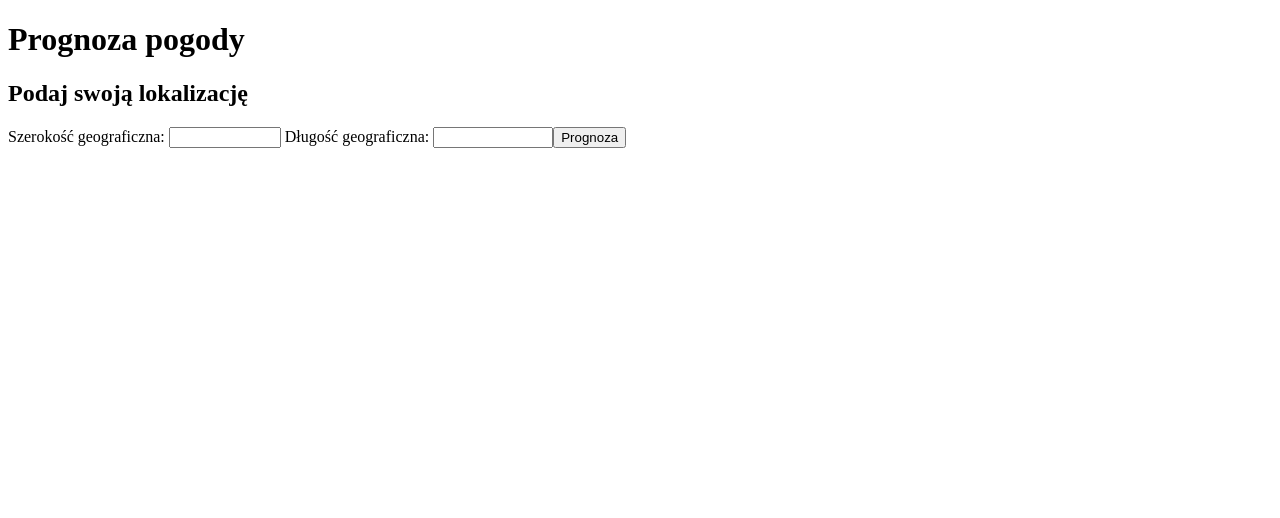
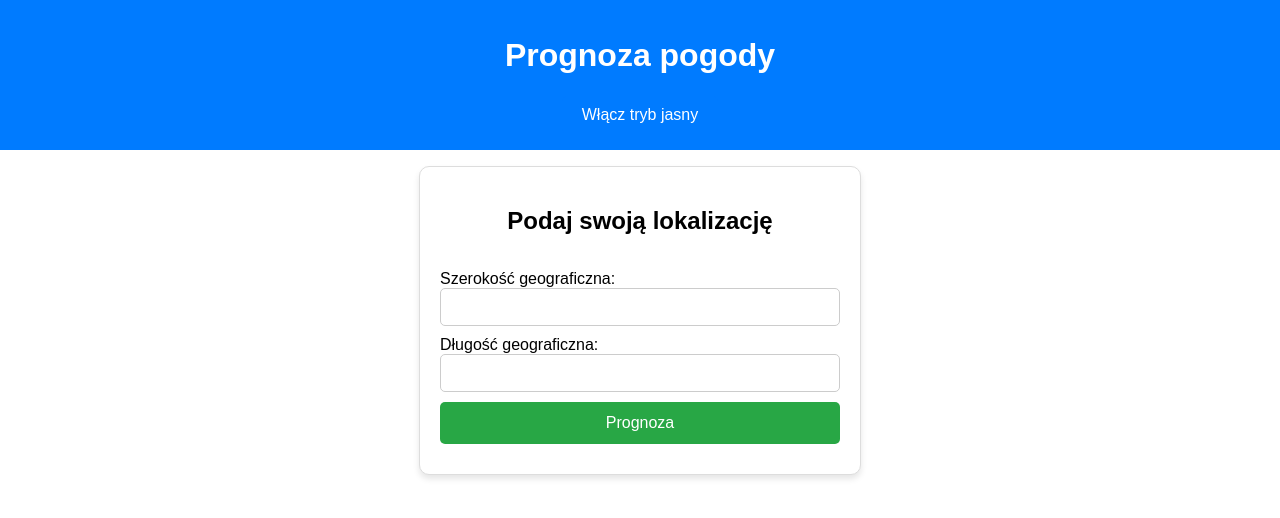
Before and after one commit to masaneo/weather-app-frontend, a Vue app: page / in a window 1280 px wide. Shown: the top 518 px of the page. Built offline with nearby package versions, Linux system fonts and the light colour scheme; the HTML template or start-up script is replaced by a standard one.

Commit message:
small changes in labels texts, add simplistic css

```diff
--- a/src/App.vue
+++ b/src/App.vue
@@ -1,7 +1,10 @@
 <template>
   <div>
     <header>
-      <h1>Prognoza pogody</h1>
+      <h1 @click="this.locationSelected = false">Prognoza pogody</h1>
+      <button @click="toggleTheme">
+        {{ theme === "light" ? "Włącz tryb jasny" : "Włącz tryb ciemny" }}
+      </button>
     </header>
     <main>
       <div v-if="!locationSelected" class="location-selection">
@@ -45,6 +48,7 @@ export default {
       longitude: null,
       forecastData: [],
       weeklySummaryData: [],
+      theme: "light",
     };
   },
   methods: {
@@ -54,12 +58,15 @@ export default {
         const weeklySummaryResponse = await fetchWeeklySummary(this.latitude, this.longitude);
         this.forecastData = forecastResponse.data;
         this.weeklySummaryData = weeklySummaryResponse.data;
-        console.log("weeklySummaryData: ", this.weeklySummaryData);
         this.locationSelected = true;
       } catch (error) {
         alert("Nie udało się uzyskać danych. Sprawdź podaną lokalizację lub spróbuj ponownie.");
       }
     },
+    toggleTheme() {
+      this.theme = this.theme === "light" ? "dark" : "light";
+      document.documentElement.setAttribute("data-theme", this.theme);
+    }
   }
 }
 </script>
--- a/src/components/WeatherTable.vue
+++ b/src/components/WeatherTable.vue
@@ -16,8 +16,8 @@
                     <td>
                         <i :class="getWeatherIcon(day.weather_code)" class="icon"></i>
                     </td>
-                    <td>{{ day.temp_max }}</td>
-                    <td>{{ day.temp_min }}</td>
+                    <td>{{ day.temp_max }}℃</td>
+                    <td>{{ day.temp_min }}℃</td>
                     <td>{{ day.estimated_energy_kwh }}</td>
                 </tr>
             </tbody>
--- a/src/components/WeeklySummary.vue
+++ b/src/components/WeeklySummary.vue
@@ -1,11 +1,12 @@
 <template>
-    <section>
-        <p>Min Temp: {{ minTemp }}</p>
-        <p>Maks Temp: {{ maxTemp }}</p>
-        <p>Średnie ciśnienie: {{ avgPressure }}</p>
-        <p>Średni czas naświetlenia: {{ (avgSunshine / 3600).toFixed(2) }}h ({{ avg_sunshine }}s)</p>
+    <footer>
+        <h2>Ogólne podsumowanie tygodnia:</h2>
+        <p>Minimalna temperatura: {{ minTemp }}℃</p>
+        <p>Maksymalna temperatura: {{ maxTemp }}℃</p>
+        <p>Średnie ciśnienie: {{ avgPressure }}hPa</p>
+        <p>Średni czas naświetlenia: {{ (avgSunshine / 3600).toFixed(2) }}h ({{ avgSunshine }}s)</p>
         <p>Opis tygodnia: {{ weeklySummary }}</p>
-    </section>
+    </footer>
 </template>
 
 <script>
--- a/src/styles.css
+++ b/src/styles.css
@@ -0,0 +1,182 @@
+:root {
+    /* Light Mode Colors */
+    --background-color: #ffffff;
+    --text-color: #000000;
+    --table-header-bg: #f1f1f1;
+    --table-row-bg: #ffffff;
+    --highlight-color: #007bff;
+    --footer-bg: #f9f9f9;
+}
+
+[data-theme="dark"] {
+    /* Dark Mode Colors */
+    --background-color: #121212;
+    --text-color: #e0e0e0;
+    --table-header-bg: #1f1f1f;
+    --table-row-bg: #2a2a2a;
+    --highlight-color: #4db8ff;
+    --footer-bg: #1a1a1a;
+}
+
+body {
+    font-family: 'Arial', sans-serif;
+    margin: 0;
+    padding: 0;
+    background-color: var(--background-color);
+    color: var(--text-color);
+    transition: background-color 0.3s, color 0.3s;
+}
+
+header {
+    padding: 1rem;
+    text-align: center;
+    background-color: var(--highlight-color);
+    color: #fff;
+}
+
+main {
+    padding: 1rem;
+    display: flex;
+    flex-direction: column;
+    gap: 1rem;
+    max-width: 1200px;
+    margin: auto;
+}
+
+.table-container {
+    overflow-x: auto;
+}
+
+table {
+    width: 100%;
+    border-collapse: collapse;
+    margin: 1rem 0;
+}
+
+table th,
+table td {
+    border: 1px solid var(--highlight-color);
+    padding: 0.75rem;
+    text-align: center;
+}
+
+table th {
+    background-color: var(--table-header-bg);
+}
+
+table tr:nth-child(even) {
+    background-color: var(--table-row-bg);
+}
+
+footer {
+    background-color: var(--footer-bg);
+    padding: 1rem;
+    text-align: center;
+    font-size: 0.875rem;
+    border-top: 1px solid var(--highlight-color);
+}
+
+.icon {
+    font-size: 2rem;
+}
+
+@media (max-width: 768px) {
+    table th,
+    table td {
+        font-size: 0.875rem;
+        padding: 0.5rem;
+    }
+
+    .icon {
+        font-size: 1.5rem;
+    }
+}
+
+@media (max-width: 480px) {
+    header {
+        font-size: 1rem;
+    }
+
+    table th,
+    table td {
+        font-size: 0.75rem;
+    }
+
+    footer {
+        font-size: 0.75rem;
+    }
+}
+
+button {
+    padding: 10px 20px;
+    font-size: 16px;
+    border: none;
+    border-radius: 5px;
+    background-color: var(--primary-color, #007bff);
+    color: var(--text-on-primary, white);
+    cursor: pointer;
+    transition: background-color 0.3s ease;
+}
+
+button:hover {
+    background-color: var(--primary-hover-color, #0056b3);
+}
+
+button:focus {
+    outline: 2px solid var(--primary-color, #007bff);
+    outline-offset: 2px;
+}
+
+.location-selection {
+    display: flex;
+    flex-direction: column;
+    align-items: center;
+    gap: 15px;
+    padding: 20px;
+    border: 1px solid var(--border-color, #ddd);
+    border-radius: 10px;
+    background-color: var(--background-color, #f9f9f9);
+    max-width: 400px;
+    margin: 0 auto;
+    box-shadow: 0 4px 6px rgba(0, 0, 0, 0.1);
+}
+
+.location-selection form * {
+    margin-bottom: 10px;
+}
+
+input[type="number"],
+button[type="submit"] {
+    box-sizing: border-box;
+    width: 100%;
+}
+
+input[type="number"] {
+    padding: 10px;
+    font-size: 14px;
+    border: 1px solid var(--input-border-color, #ccc);
+    border-radius: 5px;
+    background-color: var(--input-background, white);
+    transition: border-color 0.3s ease;
+}
+
+input[type="number"]:focus {
+    border-color: var(--primary-color, #007bff);
+    outline: none;
+    box-shadow: 0 0 3px rgba(0, 123, 255, 0.5);
+}
+
+button[type="submit"] {
+    padding: 12px;
+    font-size: 16px;
+    background-color: var(--primary-color, #28a745);
+    color: var(--text-on-primary, white);
+    border: none;
+    border-radius: 5px;
+    cursor: pointer;
+    transition: background-color 0.3s ease;
+}
+
+button[type="submit"]:hover {
+    background-color: var(--primary-hover-color, #218838);
+}
```
